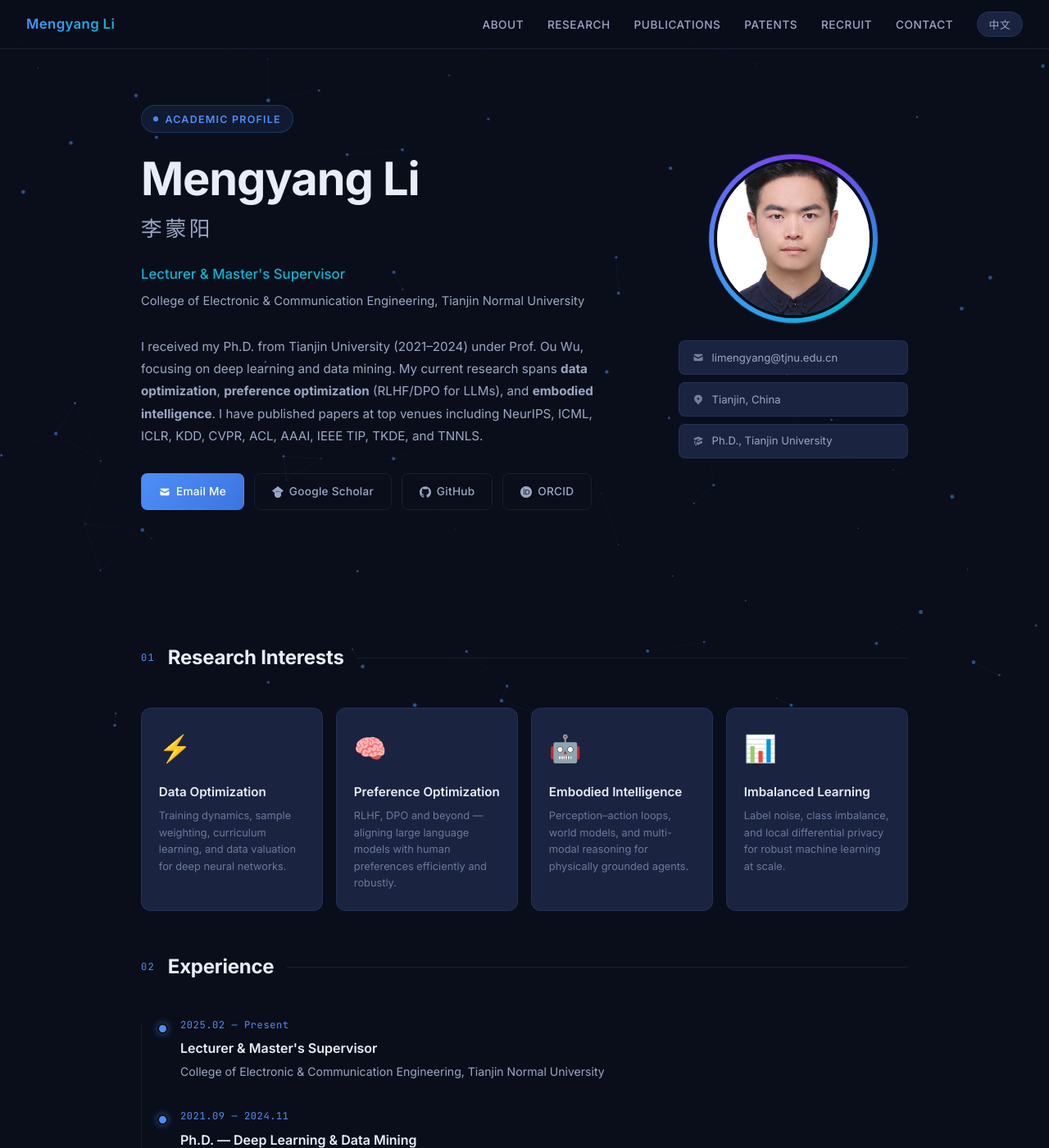
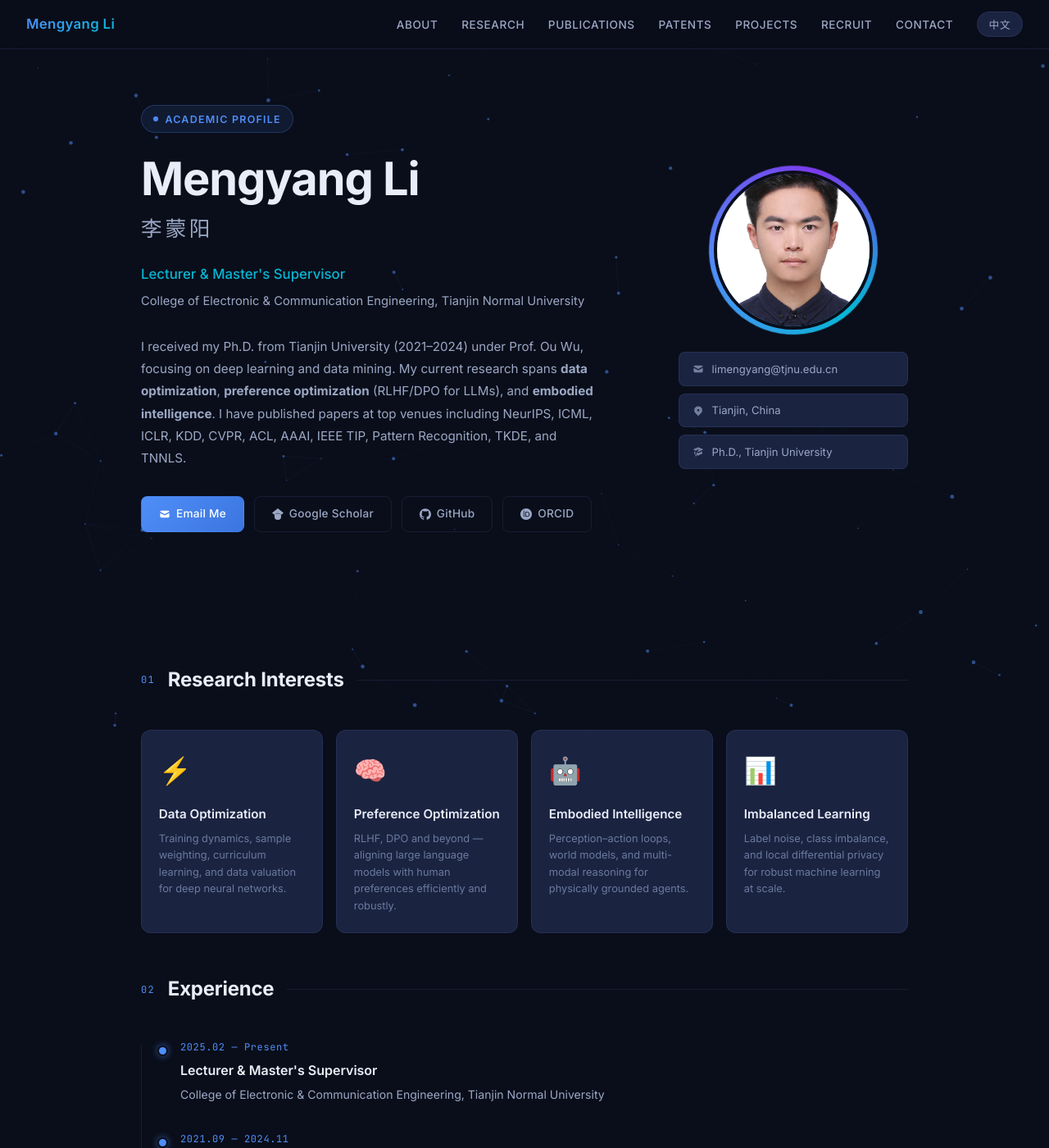
Before and after one commit to mengyang-research/mengyang-research.github.io, a Jekyll site: the page index.html, which Jekyll copies as it is, in a window 1280 px wide and 1400 px high. Shown: the whole window at 82% size. Built offline with Jekyll 4.4.1, drawn with Linux system fonts in a browser that asks for light colours; some of the changed text lies outside the part shown.

Commit message:
Add KDD 2027 and Pattern Recognition 2026 papers; mark corresponding authorship on META-PAP and Know Your Task; reorder filter buttons

```diff
--- a/index.html
+++ b/index.html
@@ -441,11 +441,6 @@ section:first-of-type { padding-top: 8rem; }
   align-items: flex-start;
 }
 
-/* NeurIPS entries get a subtle left accent */
-.pub-item.pub-nips {
-  border-left: 2px solid rgba(168,85,247,0.5);
-}
-
 .pub-item:hover {
   border-color: rgba(79,142,247,0.35);
   transform: translateX(4px);
@@ -506,13 +501,6 @@ section:first-of-type { padding-top: 8rem; }
   background: rgba(6,182,212,0.15);
   color: var(--accent3);
   border: 1px solid rgba(6,182,212,0.3);
-}
-
-/* NeurIPS venue accent — distinguished from other CCF-A venues */
-.venue-nips {
-  background: rgba(168,85,247,0.15);
-  color: #a855f7;
-  border: 1px solid rgba(168,85,247,0.35);
 }
 
 /* Topic tag — Machine Unlearning */
@@ -778,6 +766,7 @@ body.zh .block-en { display: none !important; }
     <li><a href="#research" data-en>Research</a><a href="#research" data-zh>研究</a></li>
     <li><a href="#publications" data-en>Publications</a><a href="#publications" data-zh>论文</a></li>
     <li><a href="#patents" data-en>Patents</a><a href="#patents" data-zh>专利</a></li>
+    <li><a href="#projects" data-en>Projects</a><a href="#projects" data-zh>项目</a></li>
     <li><a href="#recruit" data-en>Recruit</a><a href="#recruit" data-zh>招生</a></li>
     <li><a href="#contact" data-en>Contact</a><a href="#contact" data-zh>联系</a></li>
     <li><button class="lang-btn" id="langToggle">中文</button></li>
@@ -803,10 +792,10 @@ body.zh .block-en { display: none !important; }
         <span data-zh>天津师范大学 · 电子与通信工程学院</span>
       </div>
       <p class="hero-bio block-en">
-        I received my Ph.D. from Tianjin University (2021–2024) under Prof. Ou Wu, focusing on deep learning and data mining. My current research spans <strong>data optimization</strong>, <strong>preference optimization</strong> (RLHF/DPO for LLMs), and <strong>embodied intelligence</strong>. I have published papers at top venues including NeurIPS, ICML, ICLR, KDD, CVPR, ACL, AAAI, IEEE TIP, TKDE, and TNNLS.
+        I received my Ph.D. from Tianjin University (2021–2024) under Prof. Ou Wu, focusing on deep learning and data mining. My current research spans <strong>data optimization</strong>, <strong>preference optimization</strong> (RLHF/DPO for LLMs), and <strong>embodied intelligence</strong>. I have published papers at top venues including NeurIPS, ICML, ICLR, KDD, CVPR, ACL, AAAI, IEEE TIP, Pattern Recognition, TKDE, and TNNLS.
       </p>
       <p class="hero-bio block-zh">
-        博士毕业于天津大学（2021–2024），师从吴偶教授，研究方向为深度学习与数据挖掘。目前主要从事<strong>数据优化</strong>、<strong>偏好优化</strong>（面向大语言模型的RLHF/DPO）及<strong>具身智能</strong>研究。研究成果发表于NeurIPS、ICML、ICLR、KDD、CVPR、ACL、AAAI、IEEE TIP、TKDE、TNNLS等顶级期刊与会议。
+        博士毕业于天津大学（2021–2024），师从吴偶教授，研究方向为深度学习与数据挖掘。目前主要从事<strong>数据优化</strong>、<strong>偏好优化</strong>（面向大语言模型的RLHF/DPO）及<strong>具身智能</strong>研究。研究成果发表于NeurIPS、ICML、ICLR、KDD、CVPR、ACL、AAAI、IEEE TIP、Pattern Recognition、TKDE、TNNLS等顶级期刊与会议。
       </p>
       <div class="hero-links">
         <a href="mailto:limengyang@tjnu.edu.cn" class="btn btn-primary">
@@ -914,83 +903,93 @@ body.zh .block-en { display: none !important; }
 
   <div class="pub-filters">
     <button class="filter-btn active" data-filter="all"><span data-en>All</span><span data-zh>全部</span></button>
-    <button class="filter-btn" data-filter="unlearning"><span data-en>Unlearning</span><span data-zh>模型遗忘</span></button>
     <button class="filter-btn" data-filter="dpo"><span data-en>Preference Opt.</span><span data-zh>偏好优化</span></button>
     <button class="filter-btn" data-filter="data"><span data-en>Data Opt.</span><span data-zh>数据优化</span></button>
     <button class="filter-btn" data-filter="imbalance"><span data-en>Imbalanced</span><span data-zh>不均衡</span></button>
+    <button class="filter-btn" data-filter="unlearning"><span data-en>Unlearning</span><span data-zh>模型遗忘</span></button>
   </div>
 
   <div class="pub-list">
 
-    <div class="pub-item pub-nips" data-cat="unlearning">
+    <div class="pub-item" data-cat="data">
       <div class="pub-num">[1]</div>
+      <div class="pub-content">
+        <div class="pub-title">Learning Curve Extrapolation via Neural Controlled Differential Equations</div>
+        <div class="pub-authors"><strong>Mengyang Li</strong>, Jingwen Wang, Zhong Zhang, Shuang Liu</div>
+        <div class="pub-venue">
+          <span class="venue-tag venue-ccfa">KDD 2027</span>
+          <span class="venue-tag venue-ccfa">CCF-A</span>
+        </div>
+      </div>
+    </div>
+
+    <div class="pub-item" data-cat="unlearning">
+      <div class="pub-num">[2]</div>
       <div class="pub-content">
         <div class="pub-title">CLUE: Closing the Loop on Conflict and Collapse in LLM Unlearning</div>
         <div class="pub-authors"><strong>Mengyang Li</strong>, Jingwen Wang, Yu Zhang, Pinlong Zhao</div>
         <div class="pub-venue">
-          <span class="venue-tag venue-nips">NeurIPS 2026</span>
-          <span class="venue-tag venue-ccfa">CCF-A</span>
-          <span class="venue-tag venue-highlight">Poster</span>
-          <span class="venue-tag venue-topic">Unlearning</span>
-        </div>
-      </div>
-    </div>
-
-    <div class="pub-item pub-nips" data-cat="data">
-      <div class="pub-num">[2]</div>
-      <div class="pub-content">
-        <div class="pub-title">Treating Hyperparameters as Interventions: Task-Invariant Representation Learning for Transferable HPO</div>
-        <div class="pub-authors"><strong>Mengyang Li</strong>, Ou Wu</div>
-        <div class="pub-venue">
-          <span class="venue-tag venue-nips">NeurIPS 2026</span>
+          <span class="venue-tag venue-ccfa">NeurIPS 2026</span>
           <span class="venue-tag venue-ccfa">CCF-A</span>
           <span class="venue-tag venue-highlight">Poster</span>
         </div>
       </div>
     </div>
 
-    <div class="pub-item pub-nips" data-cat="dpo">
+    <div class="pub-item" data-cat="data">
       <div class="pub-num">[3]</div>
       <div class="pub-content">
-        <div class="pub-title">META-PAP: Meta-learning for Prompt-aware Preference Pairing in LLM Alignment</div>
-        <div class="pub-authors">Pinlong Zhao, Shiyu Hu, Jing Zhang, <strong>Mengyang Li</strong></div>
+        <div class="pub-title">Treating Hyperparameters as Interventions: Task-Invariant Representation Learning for Transferable HPO</div>
+        <div class="pub-authors"><strong>Mengyang Li</strong>, Ou Wu</div>
         <div class="pub-venue">
-          <span class="venue-tag venue-nips">NeurIPS 2026</span>
+          <span class="venue-tag venue-ccfa">NeurIPS 2026</span>
           <span class="venue-tag venue-ccfa">CCF-A</span>
           <span class="venue-tag venue-highlight">Poster</span>
         </div>
       </div>
     </div>
 
-    <div class="pub-item pub-nips" data-cat="data">
+    <div class="pub-item" data-cat="dpo">
       <div class="pub-num">[4]</div>
       <div class="pub-content">
-        <div class="pub-title">Know Your Task, Learn It Right: Task-Aware Optimistic Value Learning for Multi-Task Multi-Agent Reinforcement Learning</div>
-        <div class="pub-authors">Chang Liu, <strong>Mengyang Li</strong></div>
+        <div class="pub-title">META-PAP: Meta-learning for Prompt-aware Preference Pairing in LLM Alignment</div>
+        <div class="pub-authors">Pinlong Zhao, Shiyu Hu, Jing Zhang, <strong>Mengyang Li</strong> <em>(corresponding)</em></div>
         <div class="pub-venue">
-          <span class="venue-tag venue-nips">NeurIPS 2026</span>
+          <span class="venue-tag venue-ccfa">NeurIPS 2026</span>
           <span class="venue-tag venue-ccfa">CCF-A</span>
           <span class="venue-tag venue-highlight">Poster</span>
         </div>
       </div>
     </div>
 
-    <div class="pub-item pub-nips" data-cat="unlearning">
+    <div class="pub-item" data-cat="data">
       <div class="pub-num">[5]</div>
+      <div class="pub-content">
+        <div class="pub-title">Know Your Task, Learn It Right: Task-Aware Optimistic Value Learning for Multi-Task Multi-Agent Reinforcement Learning</div>
+        <div class="pub-authors">Chang Liu, <strong>Mengyang Li</strong> <em>(corresponding)</em></div>
+        <div class="pub-venue">
+          <span class="venue-tag venue-ccfa">NeurIPS 2026</span>
+          <span class="venue-tag venue-ccfa">CCF-A</span>
+          <span class="venue-tag venue-highlight">Poster</span>
+        </div>
+      </div>
+    </div>
+
+    <div class="pub-item" data-cat="unlearning">
+      <div class="pub-num">[6]</div>
       <div class="pub-content">
         <div class="pub-title">KNOT: A Knowledge Entanglement Benchmark for Robust Unlearning Evaluation</div>
         <div class="pub-authors"><strong>Mengyang Li</strong>, Jingwen Wang, Yu Zhang, Shuang Liu, Zhong Zhang</div>
         <div class="pub-venue">
-          <span class="venue-tag venue-nips">NeurIPS 2026 D&amp;B</span>
+          <span class="venue-tag venue-ccfa">NeurIPS 2026 D&amp;B</span>
           <span class="venue-tag venue-ccfa">CCF-A</span>
           <span class="venue-tag venue-highlight">Poster</span>
-          <span class="venue-tag venue-topic">Unlearning</span>
         </div>
       </div>
     </div>
 
     <div class="pub-item" data-cat="dpo">
-      <div class="pub-num">[6]</div>
+      <div class="pub-num">[7]</div>
       <div class="pub-content">
         <div class="pub-title">Dual-Difficulty Curriculum Learning for Direct Preference Optimization</div>
         <div class="pub-authors"><strong>Mengyang Li</strong>, Haozhan Geng, Zhong Zhang, Shuang Liu</div>
@@ -1002,7 +1001,7 @@ body.zh .block-en { display: none !important; }
     </div>
 
     <div class="pub-item" data-cat="dpo">
-      <div class="pub-num">[7]</div>
+      <div class="pub-num">[8]</div>
       <div class="pub-content">
         <div class="pub-title">Layer-wise Gradient Disentanglement: Decoupling Semantics and Preferences in Direct Preference Optimization</div>
         <div class="pub-authors"><strong>Mengyang Li</strong>, Shuang Liu, Zhong Zhang</div>
@@ -1014,7 +1013,7 @@ body.zh .block-en { display: none !important; }
     </div>
 
     <div class="pub-item" data-cat="dpo">
-      <div class="pub-num">[8]</div>
+      <div class="pub-num">[9]</div>
       <div class="pub-content">
         <div class="pub-title">Task-Aware Preference Calibration for Direct Preference Optimization</div>
         <div class="pub-authors"><strong>Mengyang Li</strong>, Zhong Zhang, Pinlong Zhao</div>
@@ -1026,7 +1025,7 @@ body.zh .block-en { display: none !important; }
     </div>
 
     <div class="pub-item" data-cat="data">
-      <div class="pub-num">[9]</div>
+      <div class="pub-num">[10]</div>
       <div class="pub-content">
         <div class="pub-title">DABO: Difficulty-aware Bayesian Optimization with Diffusion-learned Priors</div>
         <div class="pub-authors"><strong>Mengyang Li</strong>, Pinlong Zhao</div>
@@ -1039,7 +1038,7 @@ body.zh .block-en { display: none !important; }
     </div>
 
     <div class="pub-item" data-cat="dpo">
-      <div class="pub-num">[10]</div>
+      <div class="pub-num">[11]</div>
       <div class="pub-content">
         <div class="pub-title">What Do LLMs Learn First? Asymmetric Learning Dynamics of Input Complexity and Output Ambiguity in Preference Alignment</div>
         <div class="pub-authors"><strong>Mengyang Li</strong>, Jingwen Wang, Pinlong Zhao</div>
@@ -1051,7 +1050,7 @@ body.zh .block-en { display: none !important; }
     </div>
 
     <div class="pub-item" data-cat="dpo">
-      <div class="pub-num">[11]</div>
+      <div class="pub-num">[12]</div>
       <div class="pub-content">
         <div class="pub-title">Aligner, Diagnose Thyself: A Meta-learning Paradigm for Fusing Intrinsic Feedback in Preference Alignment</div>
         <div class="pub-authors"><strong>Mengyang Li</strong>, Pinlong Zhao</div>
@@ -1063,7 +1062,7 @@ body.zh .block-en { display: none !important; }
     </div>
 
     <div class="pub-item" data-cat="data">
-      <div class="pub-num">[12]</div>
+      <div class="pub-num">[13]</div>
       <div class="pub-content">
         <div class="pub-title">Difficulty-Aware Learning Curve Extrapolation</div>
         <div class="pub-authors"><strong>Mengyang Li</strong>, Pinlong Zhao</div>
@@ -1075,7 +1074,20 @@ body.zh .block-en { display: none !important; }
     </div>
 
     <div class="pub-item" data-cat="data">
-      <div class="pub-num">[13]</div>
+      <div class="pub-num">[14]</div>
+      <div class="pub-content">
+        <div class="pub-title">Learning Transferable Noise Recognizers from Training Dynamics for Robust Classification</div>
+        <div class="pub-authors"><strong>Mengyang Li</strong>, Shu Zhou, Jue Lv, Zhong Zhang</div>
+        <div class="pub-venue">
+          <span class="venue-tag venue-ccfb">Pattern Recognition 2026</span>
+          <span class="venue-tag venue-ccfb">CCF-B</span>
+          <span class="venue-tag venue-q1">CAS Q1 TOP</span>
+        </div>
+      </div>
+    </div>
+
+    <div class="pub-item" data-cat="data">
+      <div class="pub-num">[15]</div>
       <div class="pub-content">
         <div class="pub-title">Delving into the Training Dynamics for Image Classification</div>
         <div class="pub-authors"><strong>Mengyang Li</strong>, Xiaoling Zhou, Ou Wu</div>
@@ -1088,7 +1100,7 @@ body.zh .block-en { display: none !important; }
     </div>
 
     <div class="pub-item" data-cat="data">
-      <div class="pub-num">[14]</div>
+      <div class="pub-num">[16]</div>
       <div class="pub-content">
         <div class="pub-title">Toward Learnable and Interpretable Data Shapley Valuation for Deep Learning</div>
         <div class="pub-authors"><strong>Mengyang Li</strong>, Weiyao Zhu, Ou Wu</div>
@@ -1100,7 +1112,7 @@ body.zh .block-en { display: none !important; }
     </div>
 
     <div class="pub-item" data-cat="data">
-      <div class="pub-num">[15]</div>
+      <div class="pub-num">[17]</div>
       <div class="pub-content">
         <div class="pub-title">Class-level Logit Perturbation</div>
         <div class="pub-authors"><strong>Mengyang Li</strong>, Fengguang Su, Ou Wu, Ji Zhang</div>
@@ -1112,7 +1124,7 @@ body.zh .block-en { display: none !important; }
     </div>
 
     <div class="pub-item" data-cat="data">
-      <div class="pub-num">[16]</div>
+      <div class="pub-num">[18]</div>
       <div class="pub-content">
         <div class="pub-title">Logit Perturbation</div>
         <div class="pub-authors"><strong>Mengyang Li</strong>, Fengguang Su, Ou Wu</div>
@@ -1124,7 +1136,7 @@ body.zh .block-en { display: none !important; }
     </div>
 
     <div class="pub-item" data-cat="dpo">
-      <div class="pub-num">[17]</div>
+      <div class="pub-num">[19]</div>
       <div class="pub-content">
         <div class="pub-title">Learning Temporally-Aware Sample Weights for Preference Optimization</div>
         <div class="pub-authors"><strong>Mengyang Li</strong>, Xudong Zhou, Pinlong Zhao</div>
@@ -1136,7 +1148,7 @@ body.zh .block-en { display: none !important; }
     </div>
 
     <div class="pub-item" data-cat="imbalance">
-      <div class="pub-num">[18]</div>
+      <div class="pub-num">[20]</div>
       <div class="pub-content">
         <div class="pub-title">ECOC-IL: Robust and Efficient Label LDP for Imbalanced Learning</div>
         <div class="pub-authors"><strong>Mengyang Li</strong>, Ou Wu</div>
@@ -1148,7 +1160,7 @@ body.zh .block-en { display: none !important; }
     </div>
 
     <div class="pub-item" data-cat="dpo">
-      <div class="pub-num">[19]</div>
+      <div class="pub-num">[21]</div>
       <div class="pub-content">
         <div class="pub-title">What Tokens Truly Matter? The Logit Conflation Problem in LLM Sampling</div>
         <div class="pub-authors">Pinlong Zhao, Huijun Tang, Pengfei Jiao, <strong>Mengyang Li</strong> <em>(corresponding)</em></div>
@@ -1160,7 +1172,7 @@ body.zh .block-en { display: none !important; }
     </div>
 
     <div class="pub-item" data-cat="imbalance">
-      <div class="pub-num">[20]</div>
+      <div class="pub-num">[22]</div>
       <div class="pub-content">
         <div class="pub-title">Revisiting the Effective Number Theory for Imbalanced Learning</div>
         <div class="pub-authors">Ou Wu, <strong>Mengyang Li</strong></div>
@@ -1172,7 +1184,7 @@ body.zh .block-en { display: none !important; }
     </div>
 
     <div class="pub-item" data-cat="imbalance">
-      <div class="pub-num">[21]</div>
+      <div class="pub-num">[23]</div>
       <div class="pub-content">
         <div class="pub-title">Unequal Vulnerability: The Differential Impact of Label Flipping Attacks Across Classes</div>
         <div class="pub-authors">Pinlong Zhao, <strong>Mengyang Li</strong>, Pengfei Jiao, Huijun Tang, Ou Wu</div>
@@ -1184,7 +1196,7 @@ body.zh .block-en { display: none !important; }
     </div>
 
     <div class="pub-item" data-cat="data">
-      <div class="pub-num">[22]</div>
+      <div class="pub-num">[24]</div>
       <div class="pub-content">
         <div class="pub-title">Investigating the Sample Weighting Mechanism Using an Interpretable Weighting Framework</div>
         <div class="pub-authors">Xiaolin Zhou, Ou Wu, <strong>Mengyang Li</strong></div>
@@ -1196,7 +1208,7 @@ body.zh .block-en { display: none !important; }
     </div>
 
     <div class="pub-item" data-cat="data">
-      <div class="pub-num">[23]</div>
+      <div class="pub-num">[25]</div>
       <div class="pub-content">
         <div class="pub-title">Two-Level LSTM for Sentiment Analysis With Lexicon Embedding and Polar Flipping</div>
         <div class="pub-authors">Ou Wu, Tao Yang, <strong>Mengyang Li</strong>, Ming Li</div>
@@ -1208,7 +1220,7 @@ body.zh .block-en { display: none !important; }
     </div>
 
     <div class="pub-item" data-cat="data">
-      <div class="pub-num">[24]</div>
+      <div class="pub-num">[26]</div>
       <div class="pub-content">
         <div class="pub-title">Investigating Annotation Noise for Named Entity Recognition</div>
         <div class="pub-authors">Yu Zhu, Yingchun Ye, <strong>Mengyang Li</strong>, Ji Zhang, Ou Wu</div>
@@ -1271,10 +1283,53 @@ body.zh .block-en { display: none !important; }
   </div>
 </section>
 
+<!-- ── Projects ── -->
+<section id="projects">
+  <div class="section-heading">
+    <span class="section-num">05</span>
+    <h2 class="section-title"><span data-en>Research Projects</span><span data-zh>科研项目</span></h2>
+    <div class="section-line"></div>
+  </div>
+  <div class="patent-list">
+    <div class="patent-item">
+      <div class="patent-icon">🔬</div>
+      <div class="patent-text">
+        <span data-en>Quantifying Predictability and Reliability-Aware Decision Making in Deep Learning Training Processes</span>
+        <span data-zh>深度学习训练过程的可预测性量化与可靠性决策</span>
+        <span class="patent-type patent-granted"><span data-en>Vertical Project · PI</span><span data-zh>纵向课题 · 主持</span></span>
+      </div>
+    </div>
+    <div class="patent-item">
+      <div class="patent-icon">🌟</div>
+      <div class="patent-text">
+        <span data-en>Qinglan-Congyou Program for Young Faculty Research</span>
+        <span data-zh>青蓝从游项目科研经费</span>
+        <span class="patent-type patent-granted"><span data-en>Talent Program · PI</span><span data-zh>人才项目 · 主持</span></span>
+      </div>
+    </div>
+    <div class="patent-item">
+      <div class="patent-icon">✈️</div>
+      <div class="patent-text">
+        <span data-en>Intelligent Detection Algorithms for In-Service Structural Damage of Civil Aircraft</span>
+        <span data-zh>民航飞机在役结构损伤智能检测算法开发</span>
+        <span class="patent-type patent-granted"><span data-en>Industry-funded Project · PI</span><span data-zh>横向课题 · 主持</span></span>
+      </div>
+    </div>
+    <div class="patent-item">
+      <div class="patent-icon">✈️</div>
+      <div class="patent-text">
+        <span data-en>Development of the &quot;Navigator&quot; Digital Human Interaction Platform for the Helicopter Exposition</span>
+        <span data-zh>直升机博览会“领航者”数字人交互平台开发</span>
+        <span class="patent-type patent-granted"><span data-en>Industry-funded Project · PI</span><span data-zh>横向课题 · 主持</span></span>
+      </div>
+    </div>
+  </div>
+</section>
+
 <!-- ── Recruit ── -->
 <section id="recruit">
   <div class="section-heading">
-    <span class="section-num">05</span>
+    <span class="section-num">06</span>
     <h2 class="section-title"><span data-en>Graduate Recruitment</span><span data-zh>研究生招生</span></h2>
     <div class="section-line"></div>
   </div>
@@ -1300,7 +1355,7 @@ body.zh .block-en { display: none !important; }
 <!-- ── Contact ── -->
 <section id="contact">
   <div class="section-heading">
-    <span class="section-num">06</span>
+    <span class="section-num">07</span>
     <h2 class="section-title"><span data-en>Contact</span><span data-zh>联系方式</span></h2>
     <div class="section-line"></div>
   </div>
```
